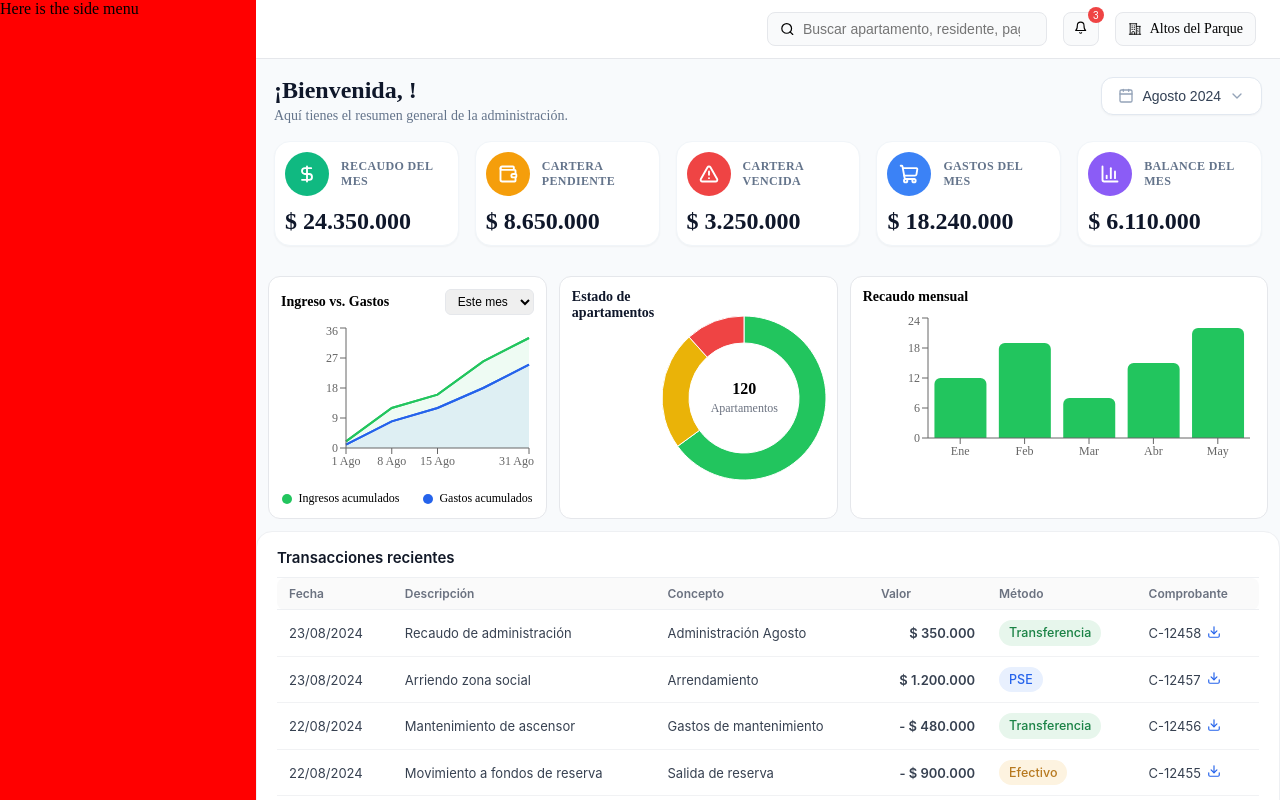
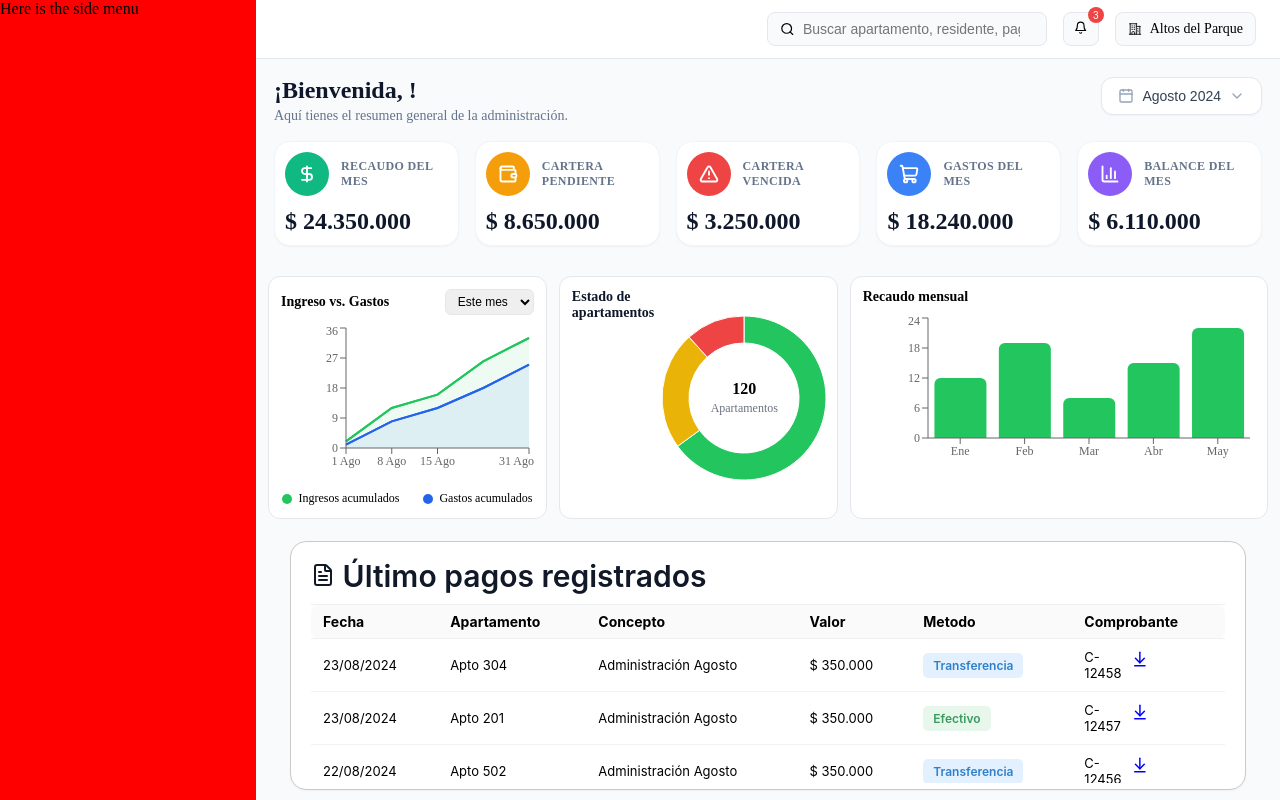
Before and after one commit to StartupName/admin-software, a React (Vite) app: page /dashboard in a window 1280 px wide. Built offline with nearby package versions, Linux system fonts and the light colour scheme.

Commit message:
fix(tablecomponent): Final details
- Implementation using a JSON file to handle data updates
- Table adapted for column style changes
- Table adapted to screen size
- Vertical and horizontal scrolling for future layout

```diff
--- a/src/App.css
+++ b/src/App.css
@@ -6,9 +6,11 @@
 }
 
 .main{
-    overflow-y: auto;
+    overflow-y: scroll;
     position: fixed;
     top: 0; left: 20%;
-    width: 80%; height: 100%;
+    display: flex;
+    flex-direction: column;
+    width: 80%; height: 100vh;
     background-color: #f8fafc;
 }
--- a/src/index.css
+++ b/src/index.css
@@ -3,6 +3,6 @@
     padding: 0;
     box-sizing: border-box;
 }
-body, html {
+body, html, #root {
     width: 100%; height: 100%;
 }
--- a/src/modules/dashboard/Dashboard.css
+++ b/src/modules/dashboard/Dashboard.css
@@ -0,0 +1,27 @@
+.dashboard_table{
+    min-height: 0;
+    padding: 10px;
+}
+
+.transfer, .cash{
+    padding: 5px 10px;
+    border-radius: 5px;
+    font-size: 12px;
+    font-weight: 600;
+    text-align: center;
+}
+
+.transfer{
+    background-color: #E3F0FF;
+    color: #2F80C9;
+}
+.cash{
+    background-color: #E7F7EC;
+    color: #3A9B5F;
+}
+
+.layout{
+    width: 50%;
+    display: flex;
+    justify-content: space-evenly;
+}
--- a/src/modules/dashboard/Dashboard.jsx
+++ b/src/modules/dashboard/Dashboard.jsx
@@ -1,17 +1,70 @@
-import TransactionsTableExample from './components/TableComponent/TransactionsTableExample'
-import './Dashboard.css'
+import TableComponent from './components/TableComponent/TableComponent'
 import TopNavigationComponent from './components/topNavigationComponent/topNavigationComponent'
 import InformationCardsComponent from './components/InformationCardsComponent/InformationCardsComponent'
 import ChartsComponent from './components/ChartsComponent/ChartsComponent'
+import defaultData from './components/TableComponent/data/data_table.json';
+
+import { ArrowDownToLine, FileText } from 'lucide-react'
+
+import './Dashboard.css'
 
 function DashBoard() {
 
+  function download(){
+    alert('Descargando archivo...')
+  }
+
+   const columns = []
+
+  for (let element of Object.keys(defaultData[0])){
+    columns.push({
+      key: element,
+      header: element.replace(/_/g, " ").replace(/\b\w/g, (c) => c.toUpperCase()),
+    })
+  }
+
+  columns.map((object) => {
+    if (object.key === 'metodo') {
+      object.render = (value) => (
+        <span
+          className={`
+            ${
+              value === 'Transferencia'
+                ? 'transfer'
+                : 'cash'
+            }
+          `}>
+          {value}
+        </span>
+      )
+    }
+  })
+
+  columns.map((object) => {
+    if (object.key === 'comprobante') {
+      object.render = (value) => (
+        <>
+          <span className={`layout`}>
+            {value}
+            <ArrowDownToLine
+              size={20}
+              color = "blue"
+              cursor="pointer"
+              onClick={download}
+            />
+          </span>
+        </>
+      )
+    }
+  })
   return (
     <>
       <TopNavigationComponent organizationName="Altos del Parque" />
       <InformationCardsComponent/>
       <ChartsComponent />
-      <TransactionsTableExample/>
+      <div className="dashboard_table">
+        <TableComponent icon = {<FileText/>} title={"Último pagos registrados"} columns={columns} data={defaultData} />
+      </div>
     </>
   )
 }
--- a/src/modules/dashboard/components/TableComponent/TableComponent.css
+++ b/src/modules/dashboard/components/TableComponent/TableComponent.css
@@ -7,8 +7,13 @@
   font-family: -apple-system, BlinkMacSystemFont, "Segoe UI", Roboto,
     Helvetica, Arial, sans-serif;
   color: #1f2937;
-  width: 100%;
+  width: calc(100% - 48px); /* keep a gap from the viewport sides */
+  margin: 0 24px; /* separation from screen laterals */
   box-sizing: border-box;
+  display: flex;
+  flex-direction: column;
+  height: 100%;
+  border: .5px solid #c9cacb;
 }
 
 .table-component__header {
@@ -18,7 +23,7 @@
 }
 
 .table-component__title {
-  font-size: 15px;
+  font-size: 30px;
   font-weight: 600;
   color: #111827;
   margin: 0;
@@ -26,25 +31,31 @@
 
 .table-component__scroll-container {
   width: 100%;
-  overflow: visible;
+  overflow: auto; /* allow both vertical and horizontal scrolling inside the table only */
+  flex: 1 1 auto; /* take remaining height so only this area scrolls */
+  position: relative; /* ensure sticky headers are positioned relative to this scroll area */
 }
 
 .table-component__table {
   width: 100%;
   border-collapse: collapse;
   min-width: 0;
+  min-width: max-content; /* let the table expand to its content width so horizontal scroll appears in the container */
 }
 
 .table-component__header-cell {
   text-align: left;
-  font-size: 12px;
-  font-weight: 600;
-  color: #6b7280;
+  font-size: 14px;
+  font-weight: bold;
+  color: black;
   padding: 8px 12px;
   border-top: 1px solid #eef0f3;
   border-bottom: 1px solid #eef0f3;
   background: #fafafa;
   white-space: normal;
+  position: sticky; /* keep header fixed while scrolling inside the table container */
+  top: 0;
+  z-index: 3;
 }
 
 .table-component__header-cell:first-child {
@@ -68,7 +79,7 @@
 .table-component__body-cell {
   padding: 10px 12px;
   font-size: 13px;
-  color: #374151;
+  color: black;
   white-space: normal;
   vertical-align: middle;
 }
@@ -124,3 +135,56 @@
     font-size: 14.5px;
   }
 }
+
+/* Responsive: stacked rows on small screens */
+@media (max-width: 860px) {
+  .table-component__scroll-container {
+    overflow-x: auto;
+  }
+
+  .table-component__table thead {
+    display: none;
+  }
+
+  .table-component__table,
+  .table-component__table tbody,
+  .table-component__table tr,
+  .table-component__table td {
+    display: block;
+    width: 100%;
+  }
+
+  .table-component__body-row {
+    margin-bottom: 12px;
+    border: 1px solid #eef0f3;
+    border-radius: 10px;
+    padding: 10px;
+    background: #ffffff;
+  }
+
+  .table-component__body-cell {
+    padding: 8px 10px;
+    font-size: 14px;
+    display: flex;
+    justify-content: space-between;
+    align-items: center;
+    border: none;
+  }
+
+  .table-component__body-cell:before {
+    content: attr(data-label);
+    color: #6b7280;
+    font-weight: 600;
+    margin-right: 12px;
+    flex: 0 0 auto;
+  }
+
+  .table-component__body-cell > * {
+    flex: 1 1 auto;
+    text-align: right;
+  }
+
+  .table-component__empty-message {
+    padding: 18px 12px;
+  }
+}
--- a/src/modules/dashboard/components/TableComponent/TableComponent.jsx
+++ b/src/modules/dashboard/components/TableComponent/TableComponent.jsx
@@ -1,4 +1,5 @@
 import "./TableComponent.css";
+import defaultData from "./data/data_table.json";
 
 export function StatusBadge({ label, variant = "neutral" }) {
   return (
@@ -8,23 +9,36 @@ export function StatusBadge({ label, variant = "neutral" }) {
   );
 }
 
+function buildDefaultColumnsFromData(data) {
+  if (!data || data.length === 0) return [];
+  const first = data[0];
+  return Object.keys(first).map((key) => ({
+    key,
+    header: key.replace(/_/g, " ").replace(/\b\w/g, (c) => c.toUpperCase()),
+  }));
+}
+
 export default function TableComponent({
+  icon,
   title,
   columns = [],
-  data = [],
+  data = null,
   emptyMessage = "No hay registros para mostrar",
 }) {
+  const finalData = Array.isArray(data) && data.length > 0 ? data : defaultData;
+  const finalColumns = (columns && columns.length > 0) ? columns : buildDefaultColumnsFromData(finalData);
+
   return (
     <div className="table-component">
       <div className="table-component__header">
-        <h2 className="table-component__title">{title}</h2>
+        <h2 className="table-component__title">{icon} {title}</h2>
       </div>
 
       <div className="table-component__scroll-container">
         <table className="table-component__table">
           <thead>
             <tr>
-              {columns.map((column) => (
+              {finalColumns.map((column) => (
                 <th key={column.key} className="table-component__header-cell">
                   {column.header}
                 </th>
@@ -32,25 +46,30 @@ export default function TableComponent({
             </tr>
           </thead>
           <tbody>
-            {data.length === 0 ? (
+            {finalData.length === 0 ? (
               <tr>
                 <td
                   className="table-component__empty-message"
-                  colSpan={columns.length || 1}
+                  colSpan={finalColumns.length || 1}
                 >
                   {emptyMessage}
                 </td>
               </tr>
             ) : (
-              data.map((row, rowIndex) => (
+              finalData.map((row, rowIndex) => (
                 <tr
                   key={row.id ?? rowIndex}
                   className="table-component__body-row"
                 >
-                  {columns.map((column) => {
+                  {finalColumns.map((column) => {
                     const cellValue = row?.[column.key];
+                    const headerLabel = column.header || column.key;
                     return (
-                      <td key={column.key} className="table-component__body-cell">
+                      <td
+                        key={column.key}
+                        className="table-component__body-cell"
+                        data-label={headerLabel}
+                      >
                         {column.render
                           ? column.render(cellValue, row, rowIndex)
                           : cellValue}
--- a/src/modules/dashboard/components/TableComponent/TransactionsTableExample.jsx
+++ /dev/null
@@ -1,117 +0,0 @@
-import { Download } from "lucide-react";
-import TableComponent, { StatusBadge } from "./TableComponent";
-
-const methodVariant = {
-  Transferencia: "success",
-  PSE: "info",
-  Efectivo: "warning",
-};
-
-const transactionRecords = [
-  {
-    id: 1,
-    date: "23/08/2024",
-    description: "Recaudo de administración",
-    concept: "Administración Agosto",
-    amount: "$ 350.000",
-    method: "Transferencia",
-    comprobante: "C-12458",
-  },
-  {
-    id: 2,
-    date: "23/08/2024",
-    description: "Arriendo zona social",
-    concept: "Arrendamiento",
-    amount: "$ 1.200.000",
-    method: "PSE",
-    comprobante: "C-12457",
-  },
-  {
-    id: 3,
-    date: "22/08/2024",
-    description: "Mantenimiento de ascensor",
-    concept: "Gastos de mantenimiento",
-    amount: "- $ 480.000",
-    method: "Transferencia",
-    comprobante: "C-12456",
-  },
-  {
-    id: 4,
-    date: "22/08/2024",
-    description: "Movimiento a fondos de reserva",
-    concept: "Salida de reserva",
-    amount: "- $ 900.000",
-    method: "Efectivo",
-    comprobante: "C-12455",
-  },
-  {
-    id: 5,
-    date: "21/08/2024",
-    description: "Recaudo de administración",
-    concept: "Administración Agosto",
-    amount: "$ 350.000",
-    method: "Transferencia",
-    comprobante: "C-12454",
-  },
-];
-
-const transactionColumns = [
-  { key: "date", header: "Fecha" },
-  { key: "description", header: "Descripción" },
-  { key: "concept", header: "Concepto" },
-  {
-    key: "amount",
-    header: "Valor",
-    render: (value) => (
-      <span
-        style={{ display: "block", textAlign: "right", fontWeight: 600 }}
-      >
-        {value}
-      </span>
-    ),
-  },
-  {
-    key: "method",
-    header: "Método",
-    render: (value) => (
-      <StatusBadge
-        label={value}
-        variant={methodVariant[value] || "neutral"}
-      />
-    ),
-  },
-  {
-    key: "comprobante",
-    header: "Comprobante",
-    render: (value) => (
-      <span style={{ display: "inline-flex", alignItems: "center", gap: 6 }}>
-        {value}
-        <button
-          type="button"
-          onClick={() => alert(`Descargando ${value}`)}
-          aria-label={`Descargar comprobante ${value}`}
-          style={{
-            background: "none",
-            border: "none",
-            color: "#2563eb",
-            cursor: "pointer",
-            padding: 0,
-            lineHeight: 1,
-          }}
-        >
-          <Download size={14} />
-        </button>
-      </span>
-    ),
-  },
-];
-
-export default function TransactionsTableExample() {
-  return (
-    <TableComponent
-      title="Transacciones recientes"
-      columns={transactionColumns}
-      data={transactionRecords}
-    />
-  );
-}
--- /dev/null
+++ b/src/modules/dashboard/components/TableComponent/data/data_table.json
@@ -0,0 +1,122 @@
+[
+  {
+    "fecha": "23/08/2024",
+    "apartamento": "Apto 304",
+    "concepto": "Administración Agosto",
+    "valor": "$ 350.000",
+    "metodo": "Transferencia",
+    "comprobante": "C-12458"
+  },
+  {
+    "fecha": "23/08/2024",
+    "apartamento": "Apto 201",
+    "concepto": "Administración Agosto",
+    "valor": "$ 350.000",
+    "metodo": "Efectivo",
+    "comprobante": "C-12457"
+  },
+  {
+    "fecha": "22/08/2024",
+    "apartamento": "Apto 502",
+    "concepto": "Administración Agosto",
+    "valor": "$ 350.000",
+    "metodo": "Transferencia",
+    "comprobante": "C-12456"
+  },
+  {
+    "fecha": "22/08/2024",
+    "apartamento": "Apto 101",
+    "concepto": "Administración Agosto",
+    "valor": "$ 350.000",
+    "metodo": "Efectivo",
+    "comprobante": "C-12455"
+  },
+  {
+    "fecha": "21/08/2024",
+    "apartamento": "Apto 403",
+    "concepto": "Administración Agosto",
+    "valor": "$ 350.000",
+    "metodo": "Transferencia",
+    "comprobante": "C-12454"
+  },
+  {
+    "fecha": "21/08/2024",
+    "apartamento": "Apto 205",
+    "concepto": "Administración Agosto",
+    "valor": "$ 350.000",
+    "metodo": "PSE",
+    "comprobante": "C-12453"
+  },
+  {
+    "fecha": "20/08/2024",
+    "apartamento": "Apto 602",
+    "concepto": "Administración Agosto",
+    "valor": "$ 350.000",
+    "metodo": "Transferencia",
+    "comprobante": "C-12452"
+  },
+  {
+    "fecha": "20/08/2024",
+    "apartamento": "Apto 401",
+    "concepto": "Administración Agosto",
+    "valor": "$ 350.000",
+    "metodo": "PSE",
+    "comprobante": "C-12451"
+  },
+  {
+    "fecha": "19/08/2024",
+    "apartamento": "Apto 305",
+    "concepto": "Administración Agosto",
+    "valor": "$ 350.000",
+    "metodo": "Efectivo",
+    "comprobante": "C-12450"
+  },
+  {
+    "fecha": "19/08/2024",
+    "apartamento": "Apto 701",
+    "concepto": "Administración Agosto",
+    "valor": "$ 350.000",
+    "metodo": "Transferencia",
+    "comprobante": "C-12449"
+  },
+  {
+    "fecha": "18/08/2024",
+    "apartamento": "Apto 202",
+    "concepto": "Administración Agosto",
+    "valor": "$ 350.000",
+    "metodo": "PSE",
+    "comprobante": "C-12448"
+  },
+  {
+    "fecha": "17/08/2024",
+    "apartamento": "Apto 504",
+    "concepto": "Administración Agosto",
+    "valor": "$ 350.000",
+    "metodo": "Transferencia",
+    "comprobante": "C-12447"
+  },
+  {
+    "fecha": "16/08/2024",
+    "apartamento": "Apto 801",
+    "concepto": "Administración Agosto",
+    "valor": "$ 350.000",
+    "metodo": "Efectivo",
+    "comprobante": "C-12446"
+  },
+  {
+    "fecha": "15/08/2024",
+    "apartamento": "Apto 102",
+    "concepto": "Administración Agosto",
+    "valor": "$ 350.000",
+    "metodo": "PSE",
+    "comprobante": "C-12445"
+  },
+  {
+    "fecha": "14/08/2024",
+    "apartamento": "Apto 603",
+    "concepto": "Administración Agosto",
+    "valor": "$ 350.000",
+    "metodo": "Transferencia",
+    "comprobante": "C-12444"
+  }
+]
```
